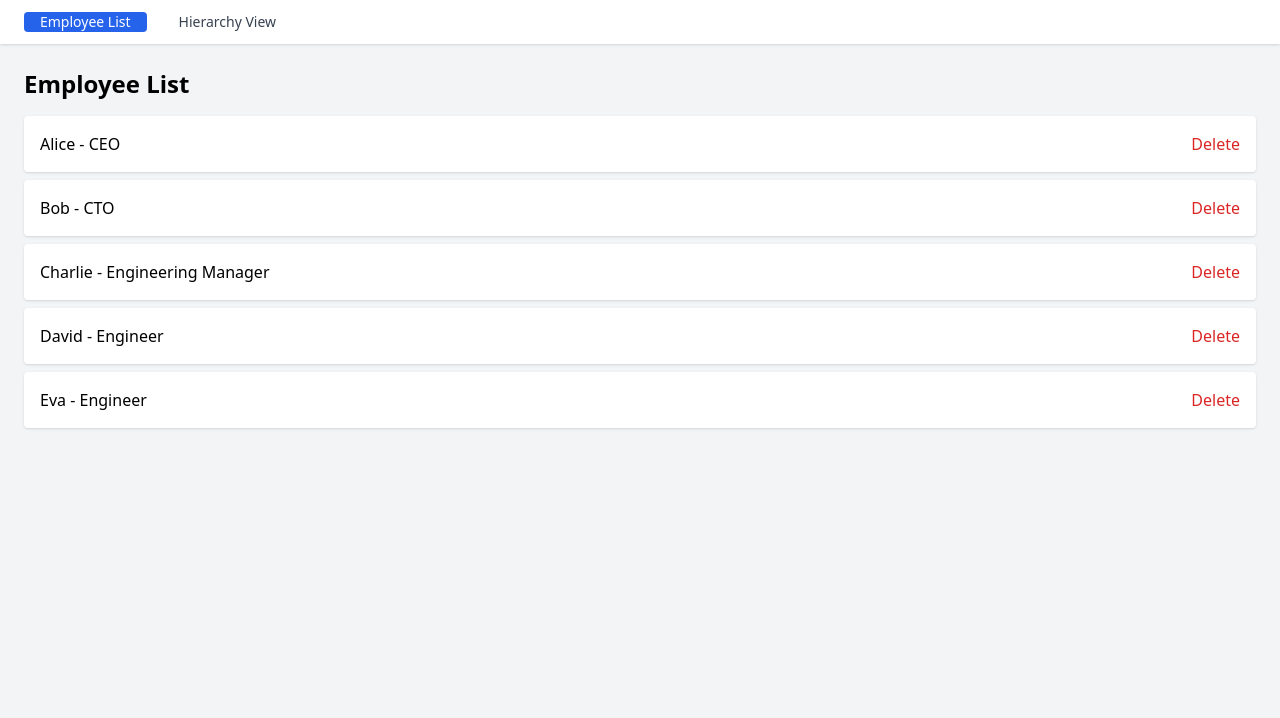
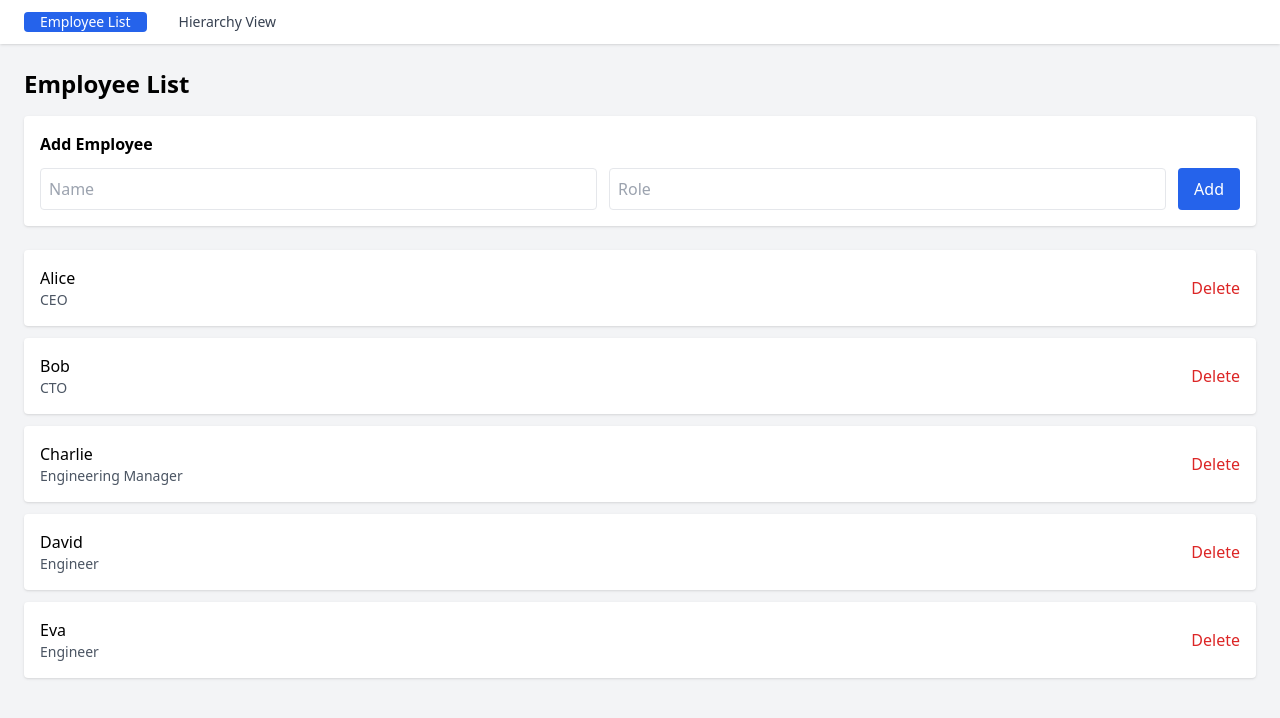
Before and after one commit to AmolShinde2777/employee-hierarchy, a React (Vite) app: page /employees in a window 1280 px wide. Shown: the top 718 px of the page. Built offline with nearby package versions, Linux system fonts and the light colour scheme.

Commit message:
feat: complete phase 1 with employee CRUD using prop drilling

```diff
--- /dev/null
+++ b/src/components/employees/EmployeeForm.tsx
@@ -0,0 +1,52 @@
+import { useState } from "react";
+import type { Employee } from "../../data/employees";
+
+interface Props {
+    onAdd: (employee: Employee) => void;
+}
+export default function EmployeeForm({
+    onAdd
+} : Props) {
+    const [name, setName] = useState("");
+    const [role, setRole] = useState("");
+
+    const submitHandler = () => {
+        if (!name.trim() || !role.trim()) return;
+
+        onAdd({
+            id: Date.now(),
+            name,
+            role,
+            managerId: null
+        });
+
+        setName("");
+        setRole("");
+    };
+
+    return (
+        <div className="bg-white p-4 rounded shadow">
+            <h2 className="font-semibold mb-3">Add Employee</h2>
+            <div className="flex gap-3">
+                <input
+                    className="border p-2 rounded flex-1"
+                    placeholder="Name"
+                    value={name}
+                    onChange={e => setName(e.target.value)}
+                />
+                <input
+                    className="border p-2 rounded flex-1"
+                    placeholder="Role"
+                    value={role}
+                    onChange={e => setRole(e.target.value)}
+                />
+                <button
+                    className="bg-blue-600 text-white px-4 rounded"
+                    onClick={submitHandler}
+                >
+                    Add
+                </button>
+            </div>
+        </div>
+    )
+}
--- /dev/null
+++ b/src/components/employees/EmployeeItem.tsx
@@ -0,0 +1,24 @@
+import type { Employee } from "../../data/employees";
+
+interface Props {
+    employee: Employee;
+    onDelete: (id: number) => void;
+}
+
+export default function EmployeeItem({employee, onDelete} : Props) {
+    return (
+        <li className="bg-white p-4 rounded shadow flex justify-between">
+            <div>
+                <p className="font-medium">{employee.name}</p>
+                <p className="text-sm text-gray-600">{employee.role}</p>
+            </div>
+
+            <button
+                className="text-red-600 hover:underline"
+                onClick={() => onDelete(employee.id)}
+            >
+                Delete
+            </button>
+        </li>
+    )
+}
--- a/src/pages/EmployeeListPage.tsx
+++ b/src/pages/EmployeeListPage.tsx
@@ -1,3 +1,5 @@
+import EmployeeForm from "../components/employees/EmployeeForm";
+import EmployeeItem from "../components/employees/EmployeeItem";
 import type { Employee } from "../data/employees"
 
 interface Props {
@@ -9,27 +11,23 @@ interface Props {
 
 export default function EmployeeListPage({
     employees,
+    onAdd,
     onDelete,
 }: Props) {
     return (
         <div className="p-6">
             <h1 className="text-2xl font-bold mb-4">Employee List</h1>
-            <ul className="space-y-2">
-                {employees.map((emp) => (
-                    <li
-                        key={emp.id}
-                        className="bg-white p-4 rounded shadow flex justify-between"
-                    >
-                        <span>
-                            {emp.name} - {emp.role}
-                        </span>
-                        <button
-                            className="text-red-600 hover:underline"
-                        >
-                            Delete
-                        </button>
-                    </li>
-                ))}
+            <EmployeeForm onAdd={onAdd} />
+            <ul className="space-y-3 mt-6">
+                {
+                    employees.map((emp) => (
+                        <EmployeeItem
+                            key={emp.id}
+                            employee={emp}
+                            onDelete={onDelete}
+                        />
+                    ))
+                }
             </ul>
         </div>
     )
```
